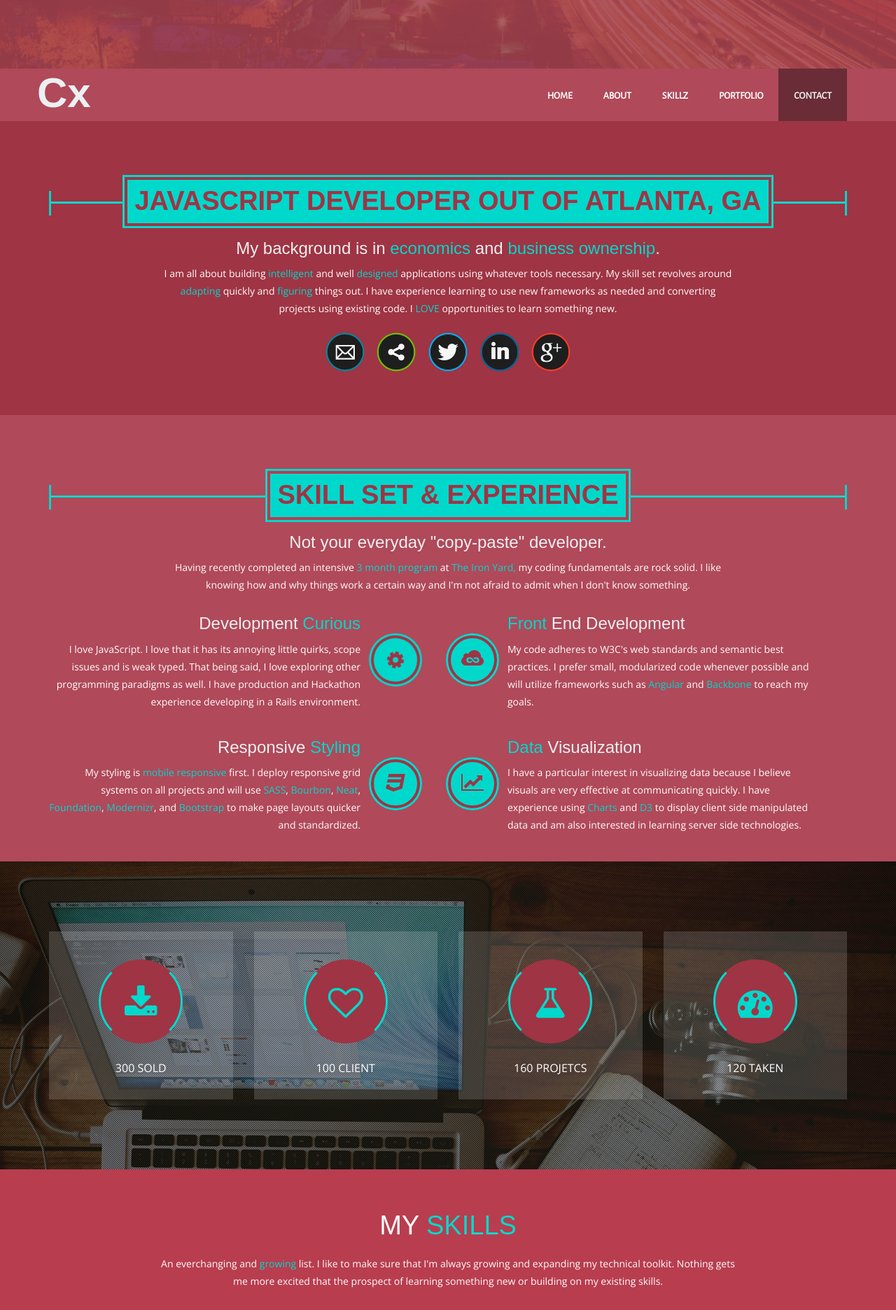
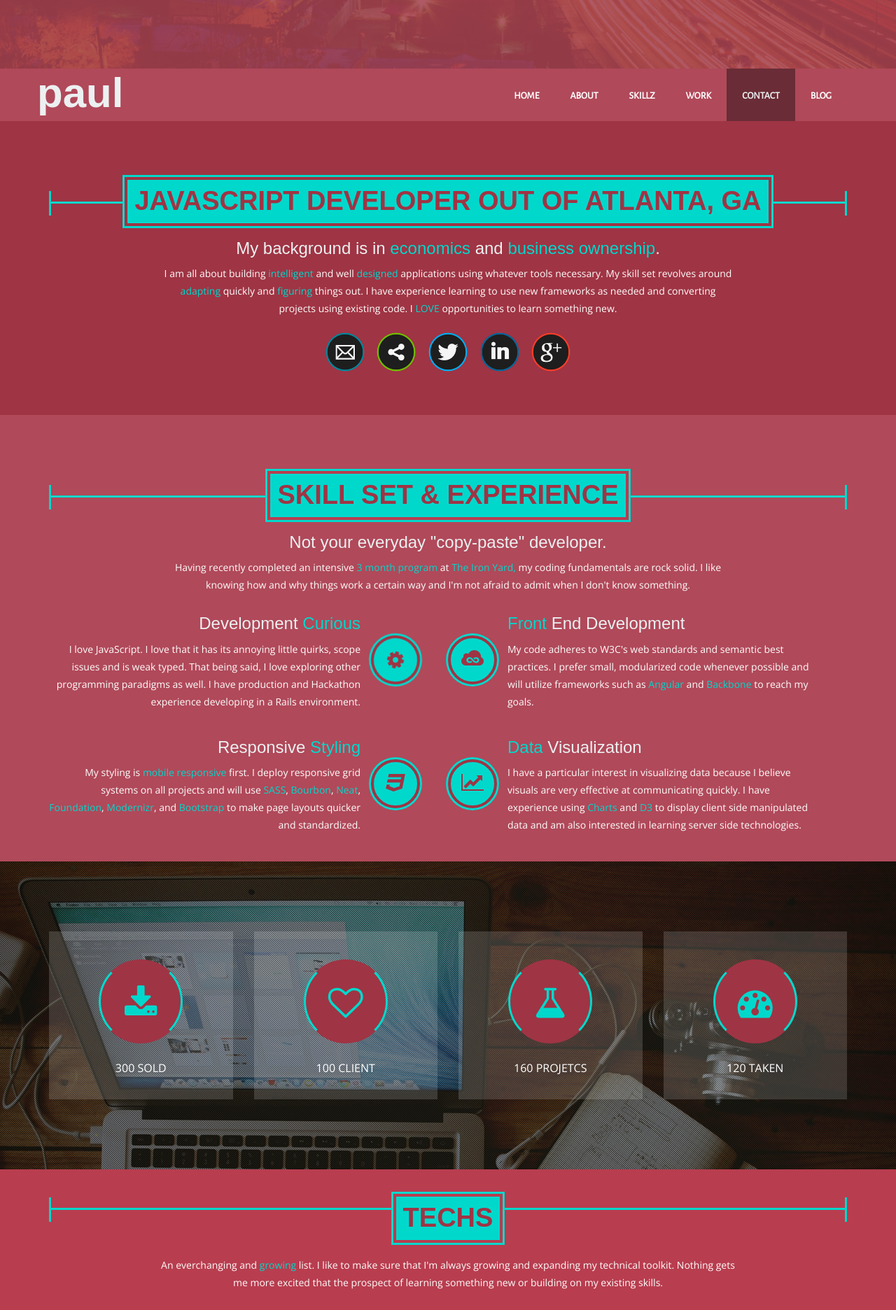
Before and after one commit to ppark482/Portfolio, a plain HTML site: page index.html in a window 1280 px wide. Shown: the part 702-2574 px from the top of the page at 70% size. Drawn offline with nearby package versions, Linux system fonts and the light colour scheme; some packages are replaced by stand-ins of ours; files whose address does not match are found by name; a web font is replaced by a local one.

Commit message:
Updated tech bars

```diff
--- a/index.html
+++ b/index.html
@@ -99,7 +99,7 @@
 		            <span class="icon-bar"></span>
 		            <span class="icon-bar"></span>
 		          </button>
-		          <a class="navbar-brand" href="#">Cx</a>
+		          <a class="navbar-brand" href="#">paul</a>
 		        </div>
 		        <div class="collapse navbar-collapse">
 		          <ul class="nav navbar-nav pull-right">
@@ -107,8 +107,9 @@
 					<li class=""><a href="#about">About</a></li>
 					<li class=""><a href="#skillz">Skillz</a></li>
 					<!-- <li class=""><a href="#team">Our Team</a></li> -->
-					<li class=""><a href="#work">Portfolio</a></li>
+					<li class=""><a href="#work">Work</a></li>
 					<li class=""><a href="#contact">Contact</a></li>
+					<li class=""><a href="http://www.paul.gg">Blog</a></li>
 		          </ul>
 		        </div><!--/.nav-collapse -->
 		      </div>
@@ -217,10 +218,13 @@
 				<section id="team">
 					<div class="skills">
 						<div class="container">
-								<div class="fancy-header fade-in">
-								<h1>My <span class="color">Skills</span></h1>
-								<p>An everchanging and <span class="color">growing </span>list. I like to make sure that I'm always growing and expanding my technical toolkit. Nothing gets me more excited that the prospect of learning something new or building on my existing skills.</p>
-							</div>
+							<div class="title text-center from-top" style="padding-top: 15px">
+							<h1>Techs</h1>
+							<div class="h1-line"></div>
+							<div class="h1-line-left"></div>
+							<div class="h1-line-right"></div>
+							<p>An everchanging and <span class="color">growing </span>list. I like to make sure that I'm always growing and expanding my technical toolkit. Nothing gets me more excited that the prospect of learning something new or building on my existing skills.</p>
+						</div>
 
 							<div class="row">
 								<div class="col-md-6">
@@ -305,9 +309,11 @@
 
 				<section id="work">
 					<div class="container">
-						<div class="fancy-header">
-							<h3>Portfolio</h3>
-							<h1>Recent <span class="color">Projects</span></h1>
+						<div class="title text-center from-top">
+							<h1>WORK & PROJECTS</h1>
+							<div class="h1-line"></div>
+							<div class="h1-line-left"></div>
+							<div class="h1-line-right"></div>
 						</div>
 					</div>
 					<div class="portfolio-holder">
@@ -378,12 +384,12 @@
 						</div> <!-- end follow me container -->
 					</div> <!-- end parallax -->
 				</section>
-				<div class="copyright">
+				<!-- <div class="copyright">
 					<div class="container">
 						<span>All Right Reserved © Paul Park</span>
 						<span class="pull-right">Theme by Cantix</span>
 					</div>
-				</div>
+				</div> -->
 			</div> <!-- end scroll -->
 		</div> <!-- end scroll contain -->
 
```
